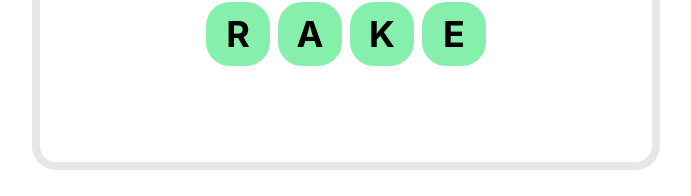
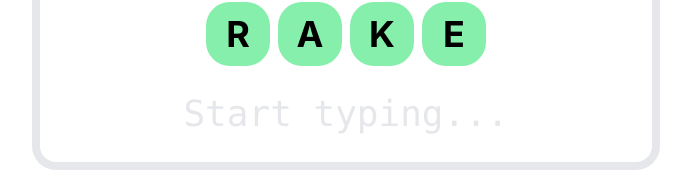
Before and after one commit to Ajgonefishin/fours, a React (Create React App) app: page / in a window 1280 px wide. Shown: the part 380-576 px from the top of the page, without its empty margins (294-985 px from the left). Built offline with nearby package versions, Linux system fonts and the light colour scheme.

Commit message:
make CustomInputField look nicer-er

```diff
--- a/src/App.js
+++ b/src/App.js
@@ -51,14 +51,22 @@ function LetterItem({letter}) {
     )
 }
 function CustomInputField({text}) {
-    const [typing, setTyping] = useState("");
+    const [typing, setTyping] = useState("Start typing...");
     document.addEventListener('keydown', (e) => {
         setTyping(inputText)
     })
+
+    let classInfo = "h-16 text-4xl flex items-center justify-center font-consolas"
+    if (inputText === "") {
+        classInfo += " text-gray-200"
+    } else {
+        classInfo += " text-gray-600"
+    }
+
     return (
         <>
-            <div className="h-16 text-4xl flex items-center justify-center font-consolas text-gray-600">
-                {inputText}
+            <div className={classInfo}>
+                {typing}
             </div>
         </>
     );
```
